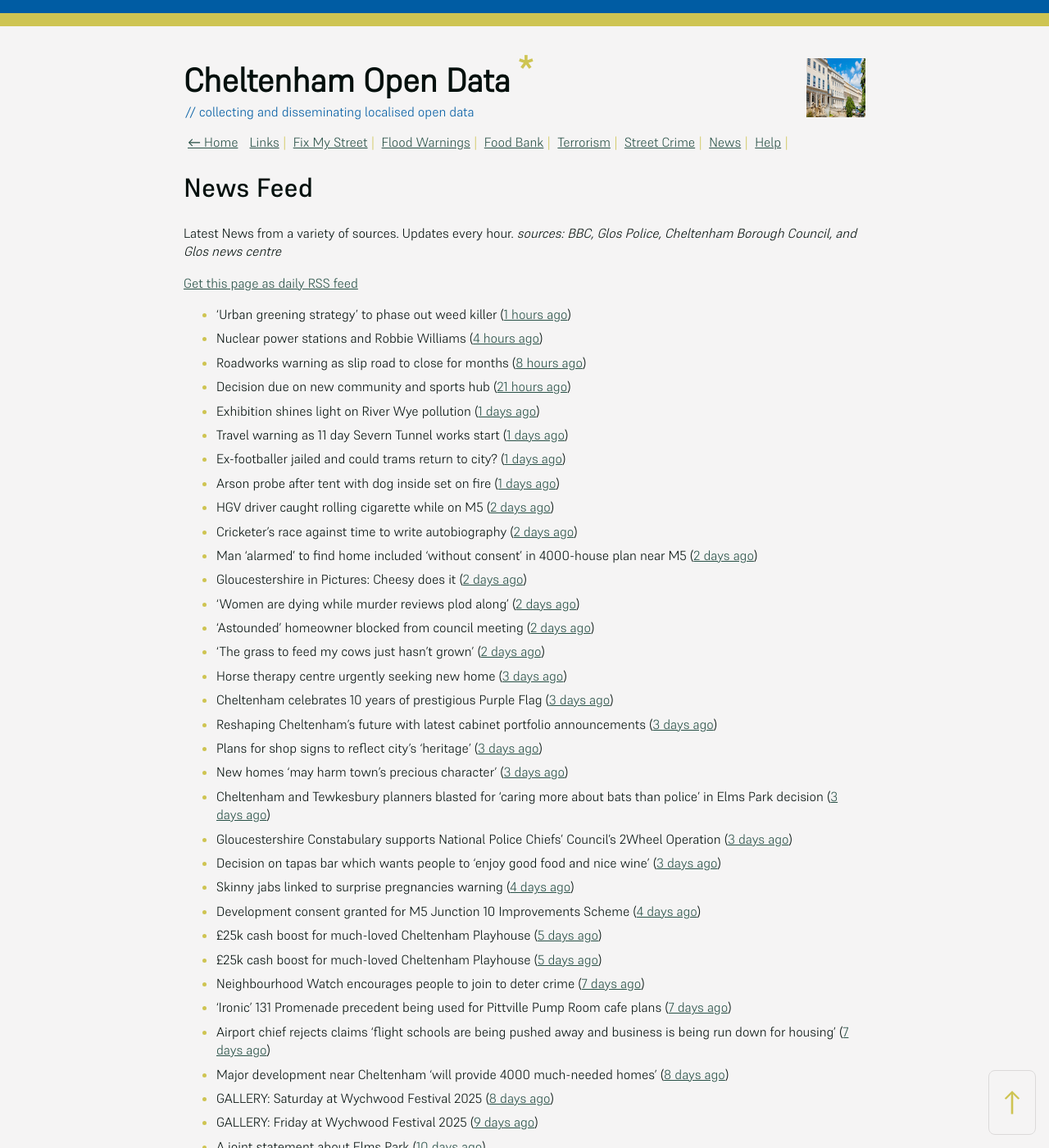
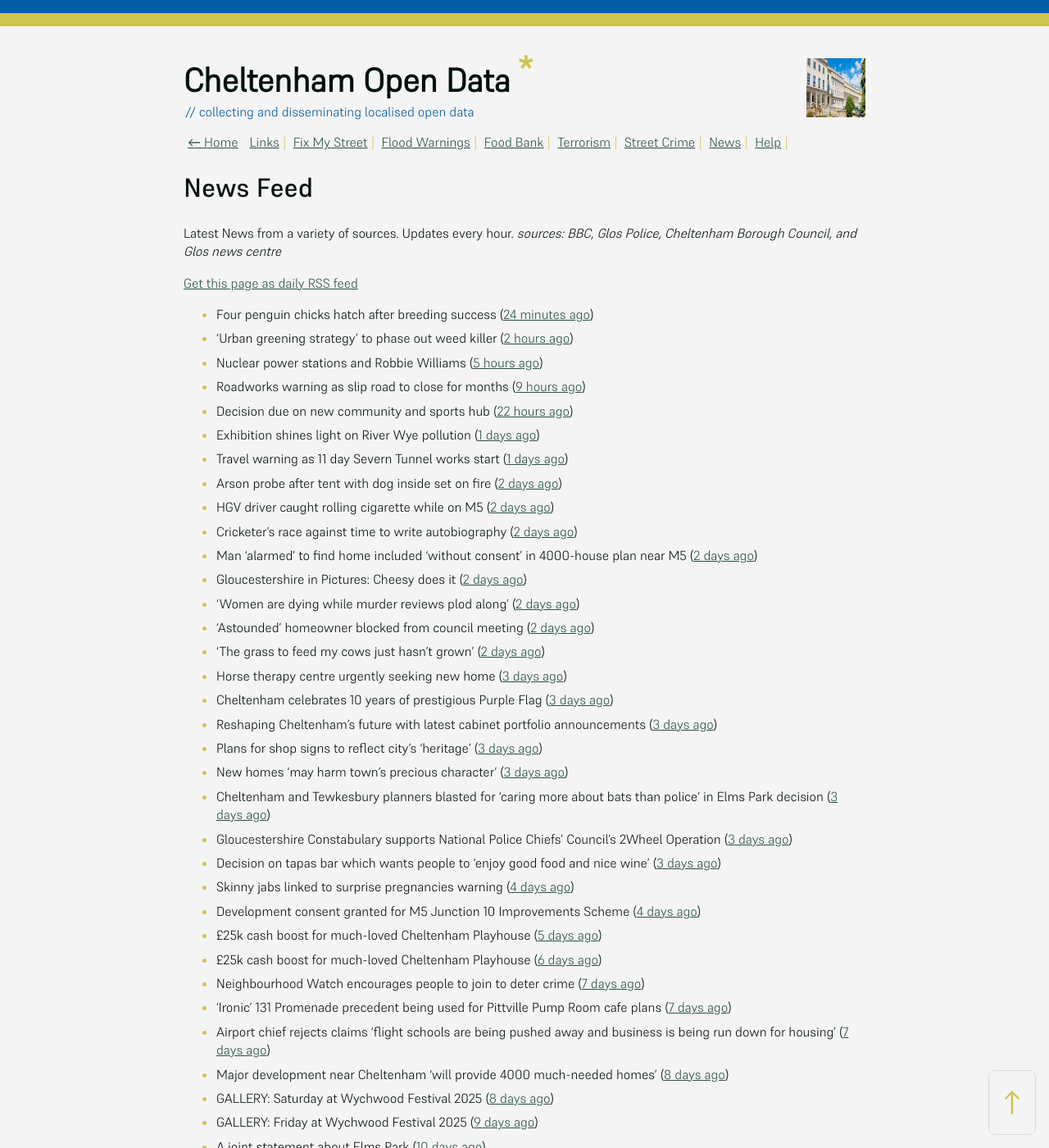
Before and after one commit to mat-0/cheltenham-open-data, a Jekyll site: the page built from _pages/news.md, in a window 1280 px wide and 1400 px high. Shown: the whole window at 82% size. Built offline with Jekyll 4.4.1, drawn with Linux system fonts in a browser that asks for light colours; some of the changed text lies outside the part shown.

Commit message:
Updated 2025-06-09 14:57:56

```diff
--- a/_pages/news.md
+++ b/_pages/news.md
@@ -12,14 +12,14 @@ _sources: BBC, Glos Police, Cheltenham Borough Council, and Glos news centre_
 [Get this page as daily RSS feed](/daily.rss)
 
 <!-- news_marker starts -->
-- 'Urban greening strategy' to phase out weed killer ([1 hours ago](https://www.bbc.com/news/articles/c201jv8v311o))
-- Nuclear power stations and Robbie Williams ([4 hours ago](https://www.bbc.com/news/articles/cy4ekkyej0ko))
-- Roadworks warning as slip road to close for months ([8 hours ago](https://www.bbc.com/news/articles/c308j6d7ngno))
-- Decision due on new community and sports hub ([21 hours ago](https://www.bbc.com/news/articles/cy4k5kv0v2go))
+- Four penguin chicks hatch after breeding success ([24 minutes ago](https://www.bbc.com/news/articles/ce39qxx818jo))
+- 'Urban greening strategy' to phase out weed killer ([2 hours ago](https://www.bbc.com/news/articles/c201jv8v311o))
+- Nuclear power stations and Robbie Williams ([5 hours ago](https://www.bbc.com/news/articles/cy4ekkyej0ko))
+- Roadworks warning as slip road to close for months ([9 hours ago](https://www.bbc.com/news/articles/c308j6d7ngno))
+- Decision due on new community and sports hub ([22 hours ago](https://www.bbc.com/news/articles/cy4k5kv0v2go))
 - Exhibition shines light on River Wye pollution ([1 days ago](https://www.bbc.com/news/articles/c62814zl1q5o))
 - Travel warning as 11 day Severn Tunnel works start ([1 days ago](https://www.bbc.com/news/articles/c5yk6z54e2zo))
-- Ex-footballer jailed and could trams return to city? ([1 days ago](https://www.bbc.com/news/articles/cre90yyq33yo))
-- Arson probe after tent with dog inside set on fire ([1 days ago](https://www.bbc.com/news/articles/cj42gp7n744o))
+- Arson probe after tent with dog inside set on fire ([2 days ago](https://www.bbc.com/news/articles/cj42gp7n744o))
 - HGV driver caught rolling cigarette while on M5 ([2 days ago](https://www.bbc.com/news/articles/cx2ekrky144o))
 - Cricketer's race against time to write autobiography ([2 days ago](https://www.bbc.com/news/articles/cy4ke8xw5j7o))
 - Man ‘alarmed’ to find home included ‘without consent’ in 4000-house plan near M5 ([2 days ago](https://gloucesternewscentre.co.uk/man-alarmed-to-find-home-included-without-consent-in-4000-house-plan-near-m5/))
@@ -38,7 +38,7 @@ _sources: BBC, Glos Police, Cheltenham Borough Council, and Glos news centre_
 - Skinny jabs linked to surprise pregnancies warning ([4 days ago](https://www.bbc.co.uk/sounds/play/p0lgh4cd))
 - Development consent granted for M5 Junction 10 Improvements Scheme ([4 days ago](https://gloucesternewscentre.co.uk/development-consent-granted-for-m5-junction-10-improvements-scheme/))
 - £25k cash boost for much-loved Cheltenham Playhouse ([5 days ago](https://gloucesternewscentre.co.uk/25k-cash-boost-for-much-loved-cheltenham-playhouse/))
-- £25k cash boost for much-loved Cheltenham Playhouse ([5 days ago](https://www.cheltenham.gov.uk/news/article/3017/25k_cash_boost_for_much-loved_cheltenham_playhouse))
+- £25k cash boost for much-loved Cheltenham Playhouse ([6 days ago](https://www.cheltenham.gov.uk/news/article/3017/25k_cash_boost_for_much-loved_cheltenham_playhouse))
 - Neighbourhood Watch encourages people to join to deter crime ([7 days ago](https://gloucesternewscentre.co.uk/neighbourhood-watch-encourages-people-to-join-to-deter-crime/))
 - ‘Ironic’ 131 Promenade precedent being used for Pittville Pump Room cafe plans ([7 days ago](https://gloucesternewscentre.co.uk/ironic-131-promenade-precedent-being-used-for-pittville-pump-room-cafe-plans/))
 - Airport chief rejects claims ‘flight schools are being pushed away and business is being run down for housing’ ([7 days ago](https://gloucesternewscentre.co.uk/airport-chief-rejects-claims-flight-schools-are-being-pushed-away-and-business-is-being-run-down-for-housing/))
```
Also changed, not shown: other parts of _pages/news.md (+1 -1 lines), _data/flood.json (+4 -4 lines), _pages/fix-my-street.md (+2 -2 lines), index.md (+5 -5 lines).
